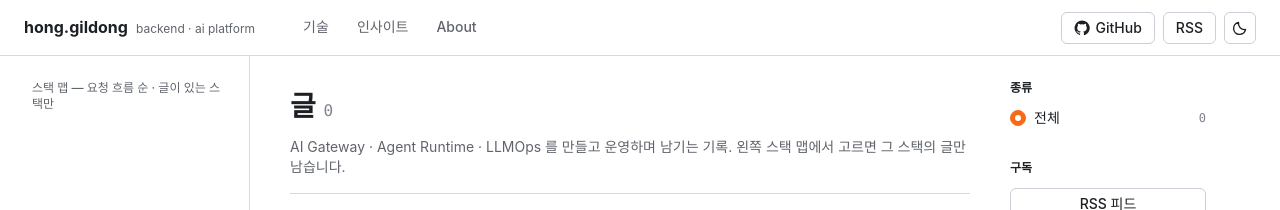
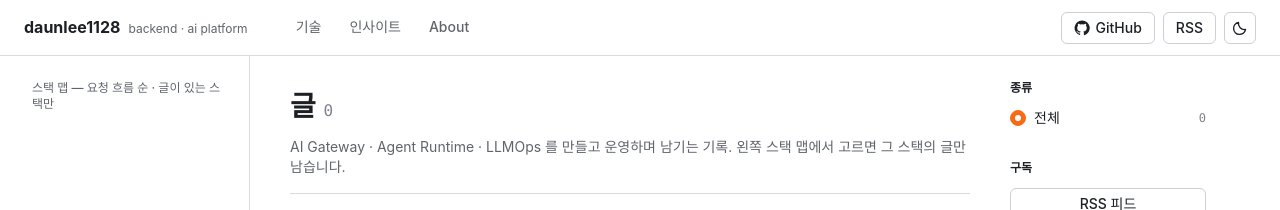
Before and after one commit to daunlee1128/daunlee1128.github.io, a Jekyll site: the page built from index.md, in a window 1280 px wide. Shown: the top 210 px of the page. Built offline with Jekyll 4.4.1, drawn with Linux system fonts in a browser that asks for light colours.

Commit message:
chore: 사이트 메타 — handle·url·github_url 을 실제 계정으로

```diff
--- a/_config.yml
+++ b/_config.yml
@@ -1,11 +1,11 @@
 # 사이트 메타 — handle·github_url은 계정 생성 뒤(D11·D12) 바꾼다
-title: hong.gildong
-handle: hong.gildong
+title: daunlee1128
+handle: daunlee1128
 tagline: backend · ai platform
 description: AI Gateway · Agent Runtime · LLMOps 를 만들고 운영하며 남기는 기록
-url: "https://hong.gildong.github.io"
+url: "https://daunlee1128.github.io"
 baseurl: ""
-github_url: "https://github.com/hong.gildong"
+github_url: "https://github.com/daunlee1128"
 lang: ko
 timezone: Asia/Seoul
 # 게시 = 파일을 컬렉션으로 옮기는 행위. date 는 예약이 아니라 메타데이터 → 미래 날짜여도 빌드한다 (기본 false 면 조용히 사라짐)
```
